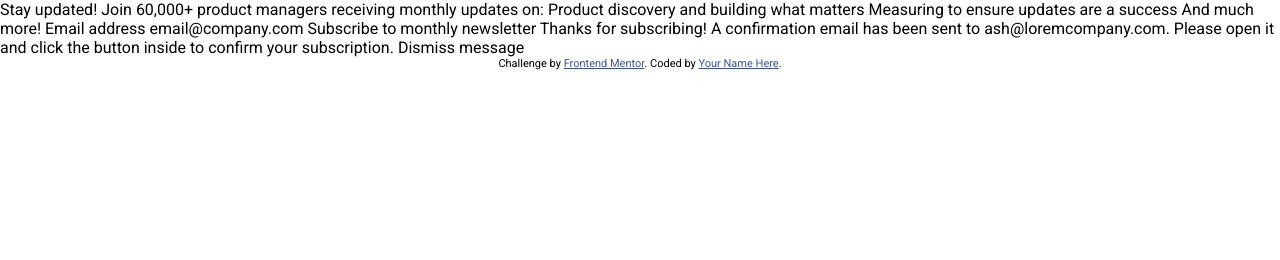
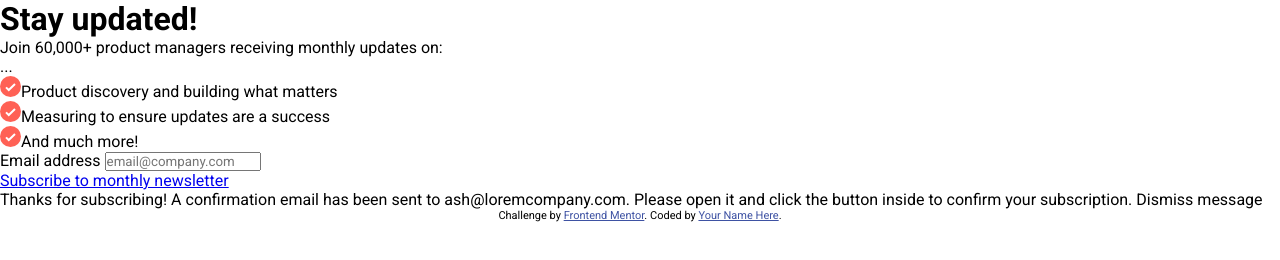
Before and after one commit to RMarlon/card-validation, a plain HTML site: page index.html in a window 1280 px wide. Drawn offline with Linux system fonts and the light colour scheme.

Commit message:
started the html documentation

```diff
--- a/index.html
+++ b/index.html
@@ -1,8 +1,10 @@
 <!DOCTYPE html>
 <html lang="en">
+
 <head>
   <meta charset="UTF-8">
-  <meta name="viewport" content="width=device-width, initial-scale=1.0"> <!-- displays site properly based on user's device -->
+  <meta name="viewport" content="width=device-width, initial-scale=1.0">
+  <!-- displays site properly based on user's device -->
   <link rel="stylesheet" href="./assets/css/style.css">
 
   <link rel="icon" type="image/png" sizes="32x32" href="./assets/images/favicon-32x32.png">
@@ -11,26 +13,40 @@
 
   <!-- Feel free to remove these styles or customise in your own stylesheet 👍 -->
   <style>
-    .attribution { font-size: 11px; text-align: center; }
-    .attribution a { color: hsl(228, 45%, 44%); }
+    .attribution {
+      font-size: 11px;
+      text-align: center;
+    }
+
+    .attribution a {
+      color: hsl(228, 45%, 44%);
+    }
   </style>
 </head>
+
 <body>
 
   <!-- Sign-up form start -->
+  <div class="container">
+    <h1>Stay updated!</h1>
+    <p class="paragraph">
+      Join 60,000+ product managers receiving monthly updates on:
+    </p>
+    <div class="container-right">...</div>
+    <div class="container-left">
+      <div class="check-left">
+        <p> <img src="/assets/images/icon-list.svg" alt="icon list">Product discovery and building what matters</p>
+        <p> <img src="/assets/images/icon-list.svg" alt="icon list">Measuring to ensure updates are a success</p>
+        <p> <img src="/assets/images/icon-list.svg" alt="icon list">And much more!</p>
+      </div>
 
-  Stay updated!
-
-  Join 60,000+ product managers receiving monthly updates on:
-
-  Product discovery and building what matters
-  Measuring to ensure updates are a success
-  And much more!
-
-  Email address
-  email@company.com
-
-  Subscribe to monthly newsletter
+      <span class="title-email">Email address</span>
+      <input type="text" placeholder="email@company.com">
+      <div class="btn-subscribe">
+        <a href="http://" target="_blank">Subscribe to monthly newsletter</a>
+      </div>
+    </div>
+  </div>
 
   <!-- Sign-up form end -->
 
@@ -52,4 +68,5 @@
 
   <script src="/assets/js/script.js"></script>
 </body>
+
 </html>
```
